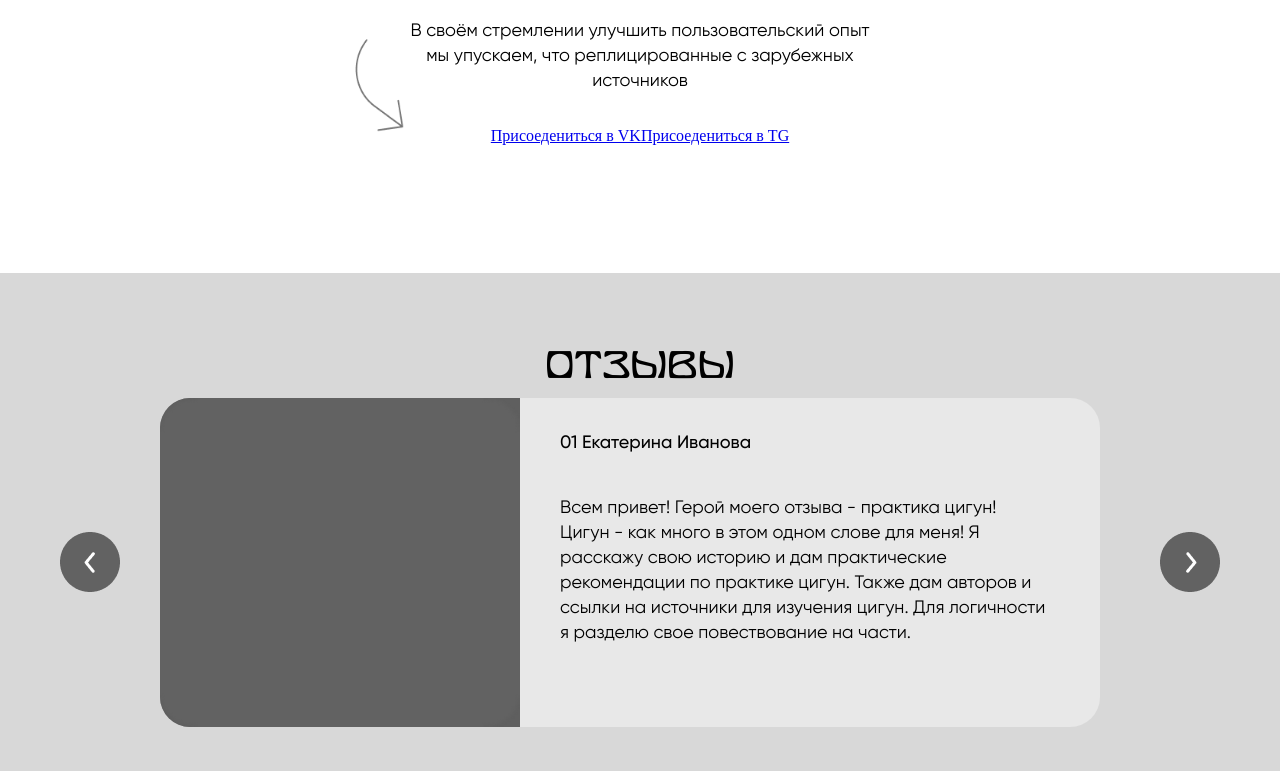
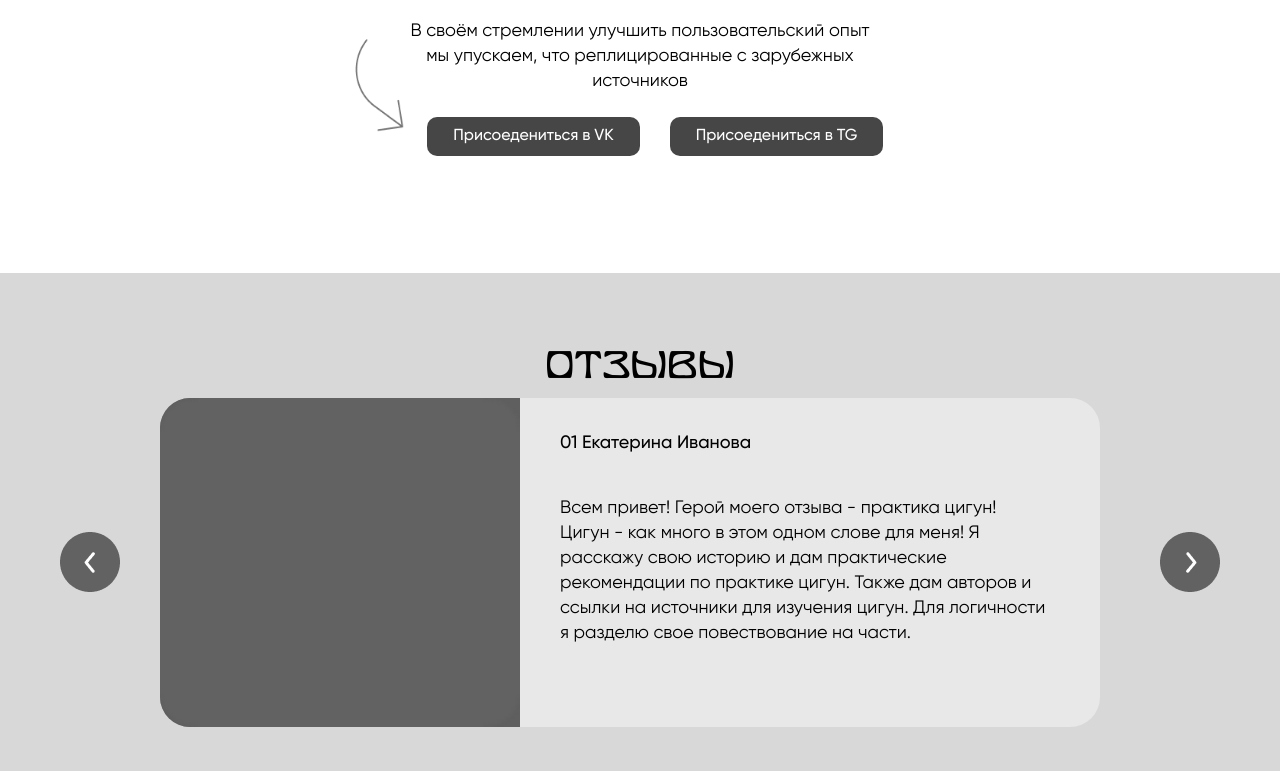
Before and after one commit to susha12/FreeCharging.io, a plain HTML site: page FreeCharging/FreeCharging.html in a window 1280 px wide. Shown: the part 881-1652 px from the top of the page. Drawn offline with Linux system fonts and the light colour scheme.

Commit message:
Update FreeCharging.css

```diff
--- a/FreeCharging/FreeCharging.css
+++ b/FreeCharging/FreeCharging.css
@@ -129,7 +129,7 @@ main{
     position: relative;
     top: 49px;
 }
-.offer_btn__box button{
+.offer_btn__box a{
     height: 39px;
     width: 213px;
     top: 167px;
@@ -138,6 +138,15 @@ main{
     color: white;
     margin-left: 30px;
     cursor: pointer;
+    display: flex;
+    align-items: center;
+    justify-content: center;
+    text-decoration: none;
+	font-family: 'Gilroy-Medium';
+    font-size: 16px;
+    font-weight: 500;
+    line-height: 19px;
+    letter-spacing: 0em;
 }
 
 /* block slider six */
@@ -224,7 +233,7 @@ main{
     margin: 40px;
 }
 footer{
-    margin-top: 0px;
+    margin-top:0px;
 }
 /* active slider */
 .slider__childen__container{
@@ -233,6 +242,14 @@ footer{
 .slider__childen__container.active{
     display: flex;
 }
+
+
+
+
+/* <div class="offer_btn__box">
+<a href="https://vk.com/" target="_blank" class="offer_two__btnиться в VK</a>VK">Присоеден
+<a href="https://telegram.org/" class="offer_two__btnTG" target="_blank">Присоедениться в TG</a>
+</div> */
 /* main content */
 /* 1189px */
 @media screen and (max-width: 1200px) {
@@ -324,6 +341,7 @@ margin-bottom: 0px;
 }
 .offer_two__socialIkons img{
     display: flex;
+
 }
 .Offer_two__vk{
     height: 75px;
@@ -413,4 +431,5 @@ margin-bottom: 0px;
     color: black;
     left: -25px;
 }
+
 }
```
